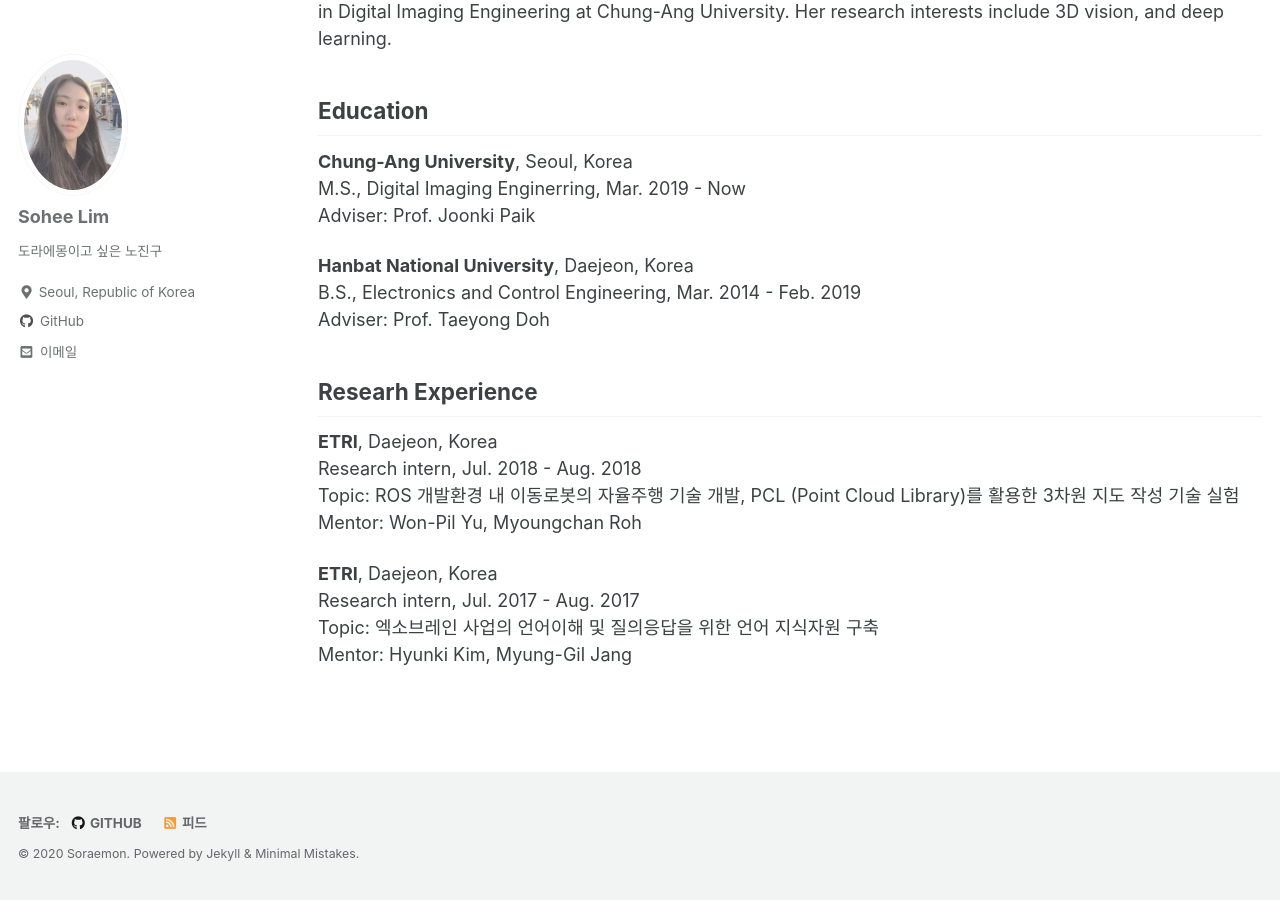
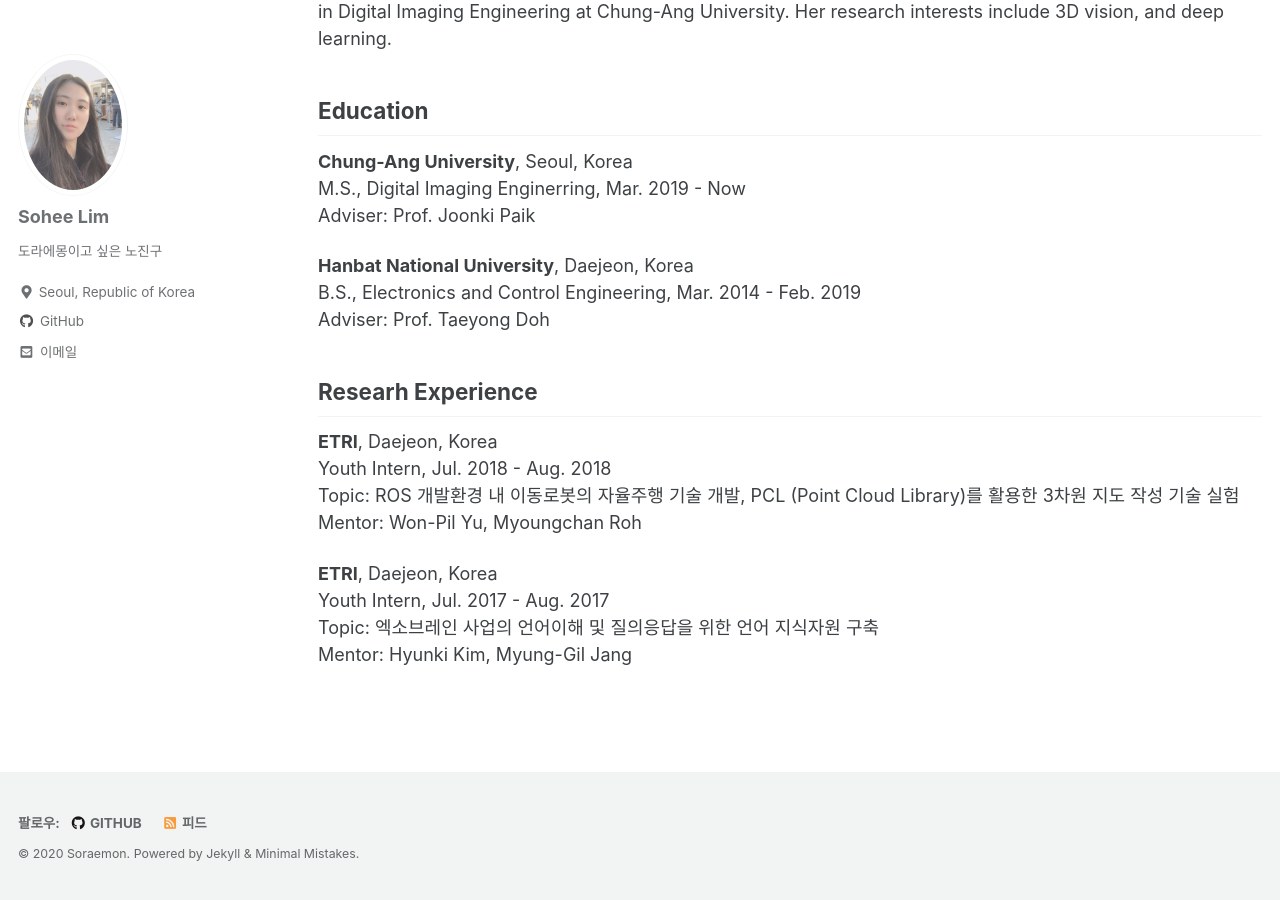
Before and after one commit to sohee-zoe/sohee-zoe.github.io, a Jekyll site: the page built from _pages/about.md, in a window 1280 px wide and 900 px high, scrolled down 523 px. Built offline with Jekyll 4.4.1, drawn with Linux system fonts in a browser that asks for light colours; cached includes are drawn as plain includes.

Commit message:
Update about.md

```diff
--- a/_pages/about.md
+++ b/_pages/about.md
@@ -40,12 +40,12 @@
 
 ## Researh Experience
 **ETRI**, Daejeon, Korea
-Research intern, Jul. 2018 - Aug. 2018
+Youth Intern, Jul. 2018 - Aug. 2018
 Topic: ROS 개발환경 내 이동로봇의 자율주행 기술 개발, PCL (Point Cloud Library)를 활용한 3차원 지도 작성 기술 실험
 Mentor: Won-Pil Yu, Myoungchan Roh
 
 
 **ETRI**, Daejeon, Korea
-Research intern, Jul. 2017 - Aug. 2017
+Youth Intern, Jul. 2017 - Aug. 2017
 Topic: 엑소브레인 사업의 언어이해 및 질의응답을 위한 언어 지식자원 구축
 Mentor: Hyunki Kim, Myung-Gil Jang
```
Also changed, not shown: other parts of _pages/about.md (+2 -2 lines).
